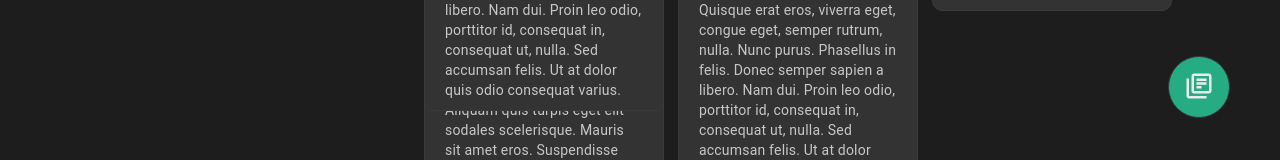
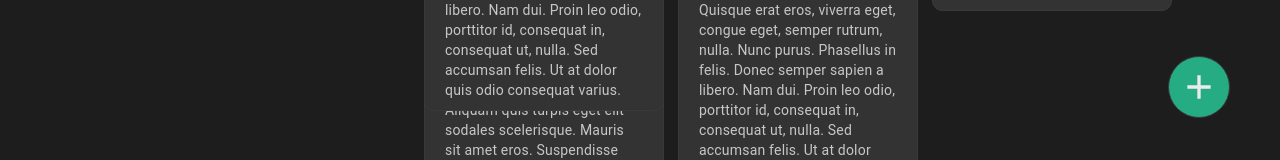
Before and after one commit to jayvolr/notes-app-web, a Vue app: page / in a window 1280 px wide. Shown: the part 632-792 px from the top of the page. Built offline with nearby package versions, Linux system fonts and the light colour scheme.

Commit message:
ui tweaks

```diff
--- a/src/assets/icons.js
+++ b/src/assets/icons.js
@@ -5,4 +5,5 @@ export default {
   tag: '<svg xmlns="http://www.w3.org/2000/svg" width="24" height="24" viewBox="0 0 24 24"><path fill="none" d="M0 0h24v24H0V0z"/><path d="M17.63 5.84C17.27 5.33 16.67 5 16 5L5 5.01C3.9 5.01 3 5.9 3 7v10c0 1.1.9 1.99 2 1.99L16 19c.67 0 1.27-.33 1.63-.84L22 12l-4.37-6.16zM16 17H5V7h11l3.55 5L16 17z"/></svg>',
   trash: '<svg xmlns="http://www.w3.org/2000/svg" width="24" height="24" viewBox="0 0 24 24"><path fill="none" d="M0 0h24v24H0V0z"/><path d="M16 9v10H8V9h8m-1.5-6h-5l-1 1H5v2h14V4h-3.5l-1-1zM18 7H6v12c0 1.1.9 2 2 2h8c1.1 0 2-.9 2-2V7z"/></svg>',
   archive: '<svg xmlns="http://www.w3.org/2000/svg" width="24" height="24" viewBox="0 0 24 24"><path fill="none" d="M0 0h24v24H0V0z"/><path d="M20.54 5.23l-1.39-1.68C18.88 3.21 18.47 3 18 3H6c-.47 0-.88.21-1.16.55L3.46 5.23C3.17 5.57 3 6.02 3 6.5V19c0 1.1.9 2 2 2h14c1.1 0 2-.9 2-2V6.5c0-.48-.17-.93-.46-1.27zM6.24 5h11.52l.81.97H5.44l.8-.97zM5 19V8h14v11H5zm8.45-9h-2.9v3H8l4 4 4-4h-2.55z"/></svg>',
+  plus: '<svg xmlns="http://www.w3.org/2000/svg" width="24" height="24" viewBox="0 0 24 24"><path d="M19 13h-6v6h-2v-6H5v-2h6V5h2v6h6v2z"/><path d="M0 0h24v24H0z" fill="none"/></svg>',
 }
--- a/src/components/NewNote.vue
+++ b/src/components/NewNote.vue
@@ -1,6 +1,6 @@
 <template>
   <router-link class="NewNote-button" to="/compose">
-    <Icon name="notes" :color="iconFill" size="30" />
+    <Icon name="plus" :color="iconFill" size="40" />
   </router-link>
 </template>
 
@@ -43,7 +43,7 @@ export default {
     }
 
     .icon {
-      top: 14px;
+      top: 10px;
     }
   }
 </style>
```
